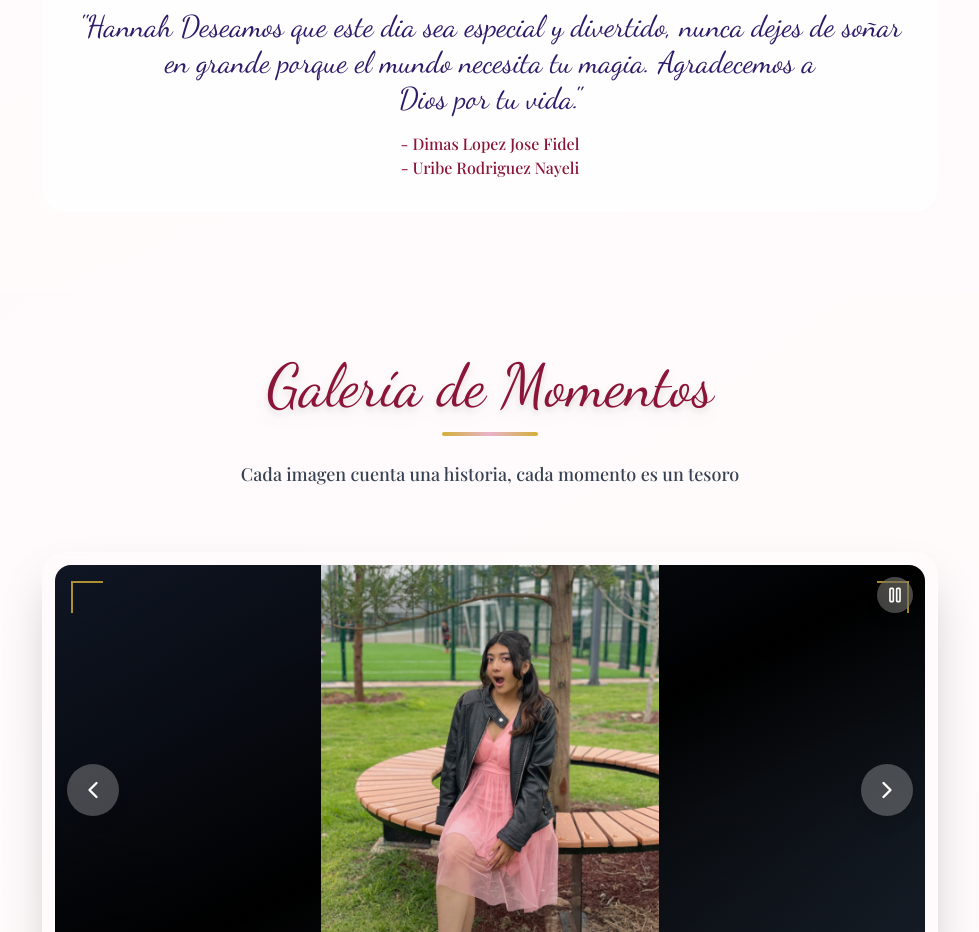
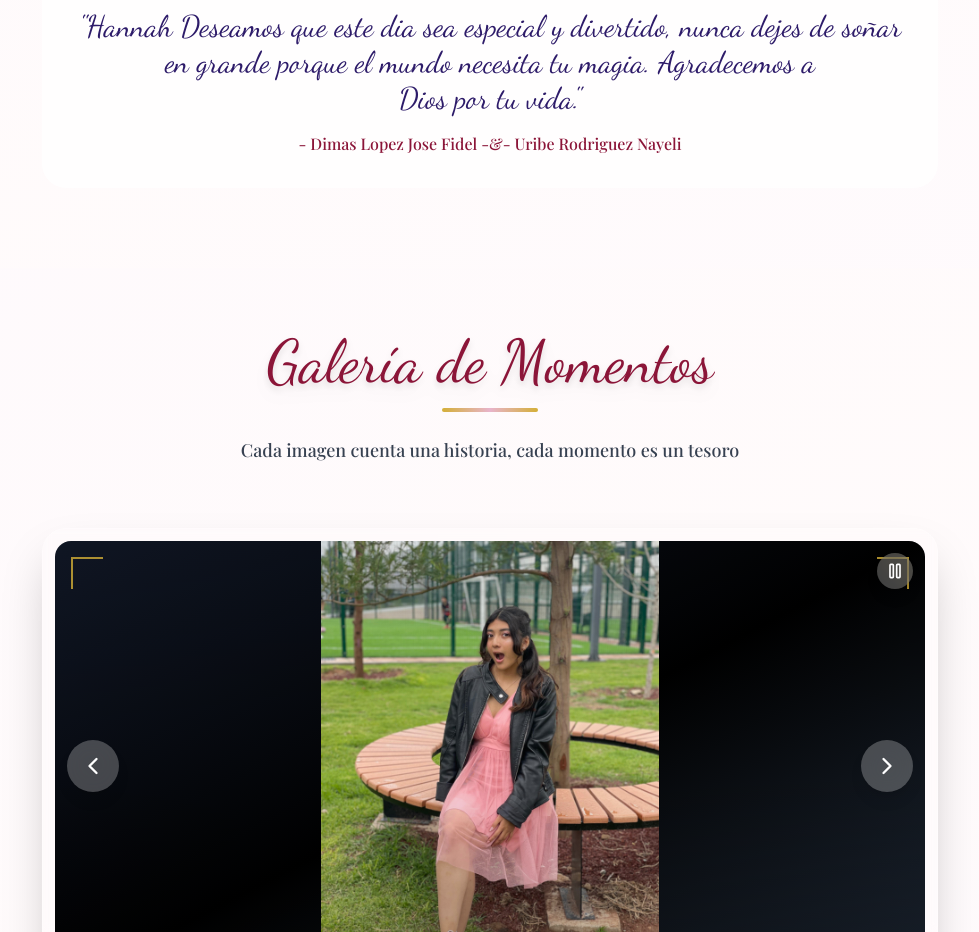
Before and after one commit to abraham-developer/xv-hd, a React (Vite) app: page / in a window 1280 px wide. Shown: the part 1044-1976 px from the top of the page, without its empty margins (150-1129 px from the left). Built offline with nearby package versions, Linux system fonts and the light colour scheme.

Commit message:
[TEXT] Ajuste texto padrs, salto de linea

```diff
--- a/src/components/EventSection.tsx
+++ b/src/components/EventSection.tsx
@@ -71,8 +71,8 @@ const EventSection = () => {
             "Hannah Deseamos que este dia sea especial y divertido, nunca dejes de soñar en grande porque el mundo necesita tu magia. Agradecemos a Dios por tu vida."
           </blockquote>
 
-          <p className="text-quince-burgundy font-medium">- Dimas Lopez Jose Fidel</p>
-          <p className="text-quince-burgundy font-medium">- Uribe Rodriguez Nayeli</p>
+          <p className="text-quince-burgundy font-medium">- Dimas Lopez Jose Fidel -&- Uribe Rodriguez Nayeli</p>
+
         </div>
       </div>
     </section>
```
